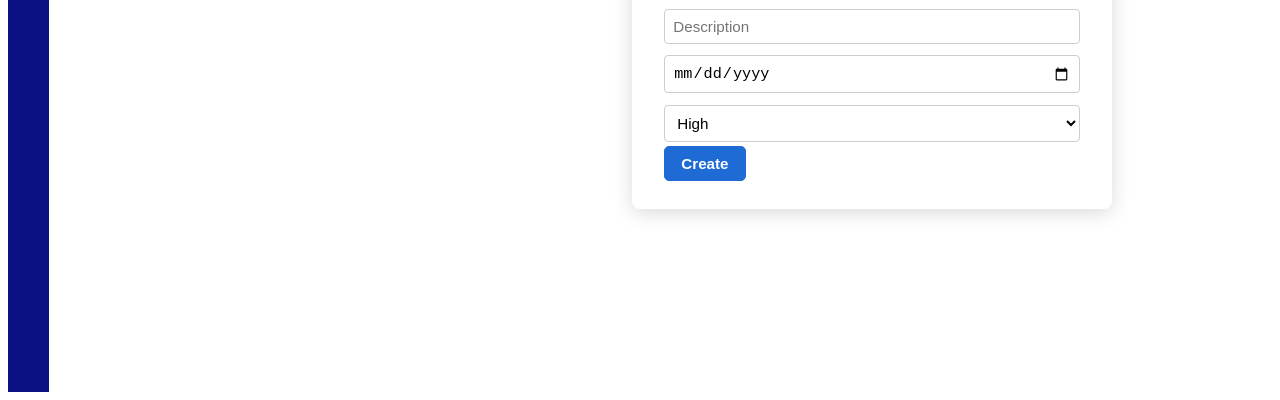
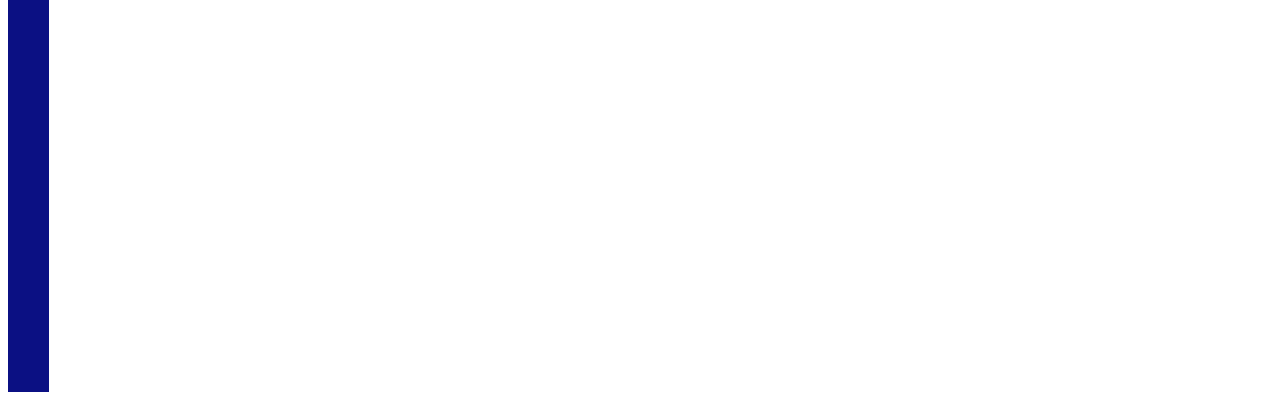
Before and after one commit to Mindo-Joseph/todo-app, a website built with webpack: page dist/index.html in a window 1280 px wide. Shown: the part 416-816 px from the top of the page. Built offline with Linux system fonts and the light colour scheme.

Commit message:
New-task form is only activated on clicking button

```diff
--- a/src/mainpage.js
+++ b/src/mainpage.js
@@ -65,7 +65,7 @@ const newTask = () => {
   taskForm.appendChild(priorityList);
   taskForm.appendChild(submit);
   taskdiv.appendChild(taskForm);
-  const todoSection = document.getElementsByClassName('toDo');
+  const todoSection = document.getElementById('toDo');
   todoSection.appendChild(taskdiv);
   const disableButton = document.getElementById('new-task');
   disableButton.removeEventListener('click', newTask);
@@ -78,6 +78,7 @@ const main = () => {
   tasksWrapper.className = 'taskWrapper';
   const toDo = document.createElement('div');
   toDo.className = 'toDo';
+  toDo.id = 'toDo';
   // Section Headers
   // ToDo section
   const toDoHeader = document.createElement('div');
@@ -151,7 +152,6 @@ const createpage = () => {
   content.appendChild(sidebar);
   content.appendChild(projectView);
   main();
-  newTask();
 };
 
 export default createpage;
--- a/src/style.css
+++ b/src/style.css
@@ -177,8 +177,14 @@ textarea {
 .main-header {
   display: flex;
 }
-.done, .in-progress, .toDo {
+.done, .in-progress {
   display: flex;
+  text-align: center;
+}
+.toDo {
+  text-align: center;
+  display: flex;
+  flex-direction: column;
 }
 .new-task {
   box-sizing: border-box;
```
Also changed, not shown: dist/main.js.
